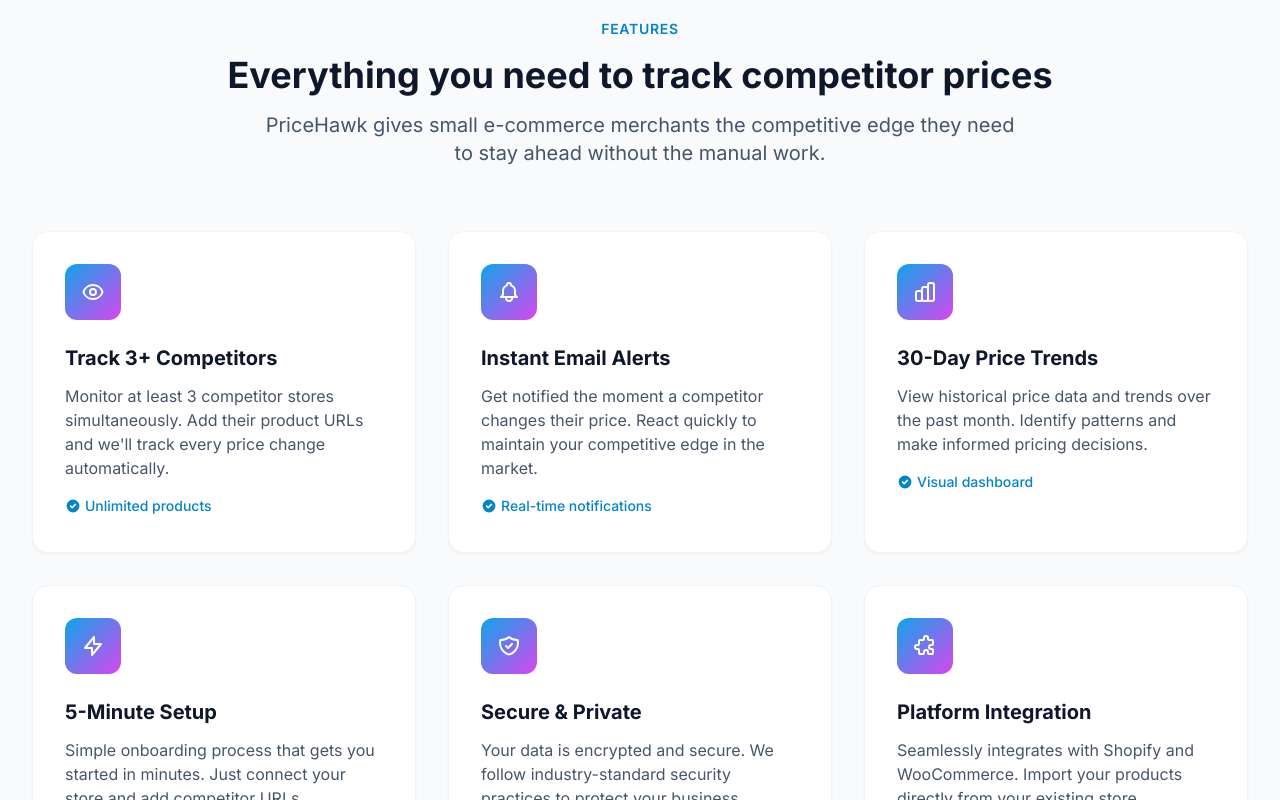
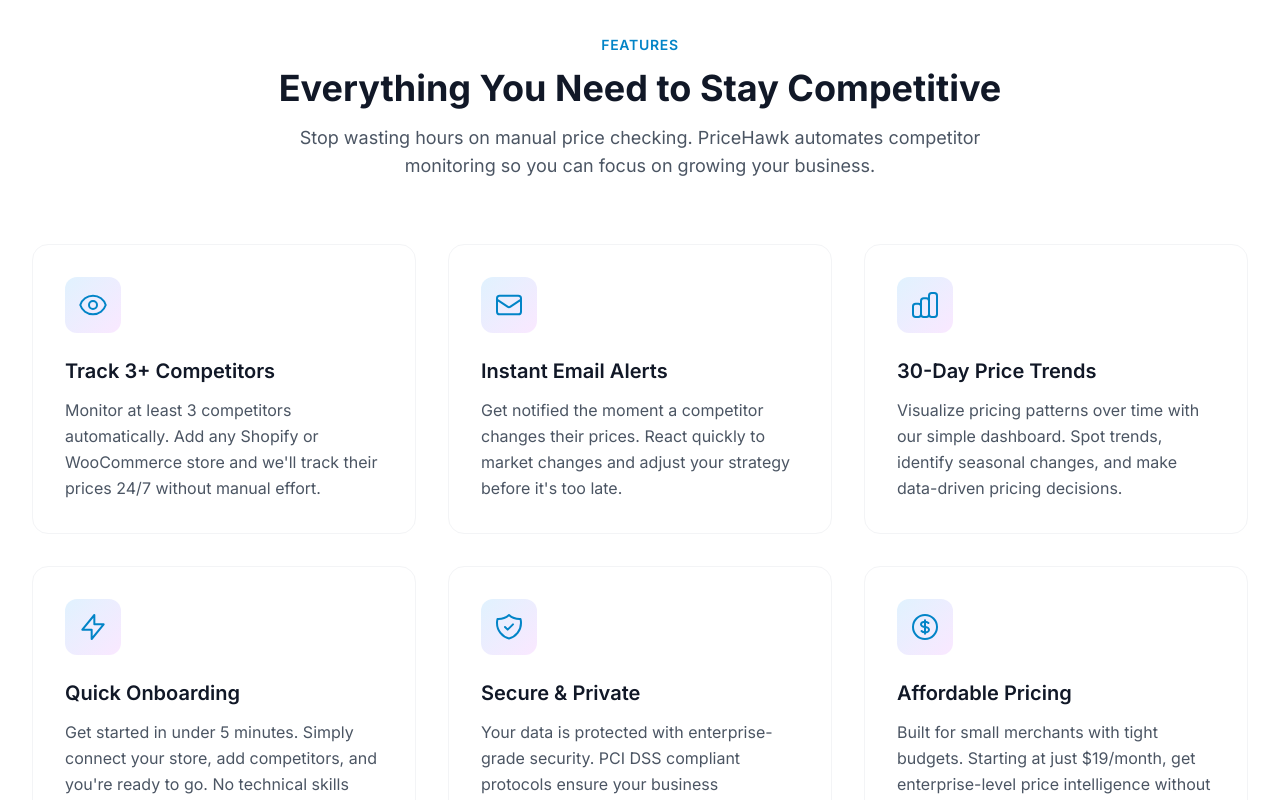
Before and after one commit to INDEX-prog/pricehawk, a Next.js app: page / in a window 1280 px wide. Shown: the part 1020-1820 px from the top of the page. Built offline with nearby package versions, Linux system fonts and the light colour scheme.

Commit message:
feat: initial project

```diff
--- a/components/Features.tsx
+++ b/components/Features.tsx
@@ -1,175 +1,105 @@
-"use client";
-
-interface Feature {
-  icon: React.ReactElement;
+export default function Features() {
+  const features: {
+    icon: React.ReactNode;
     title: string;
     description: string;
-  highlight: string;
-}
-
-const features: Feature[] = [
+  }[] = [
     {
       icon: (
-      <svg className="w-6 h-6" fill="none" stroke="currentColor" viewBox="0 0 24 24">
-        <path
-          strokeLinecap="round"
-          strokeLinejoin="round"
-          strokeWidth={2}
-          d="M15 12a3 3 0 11-6 0 3 3 0 016 0z"
-        />
-        <path
-          strokeLinecap="round"
-          strokeLinejoin="round"
-          strokeWidth={2}
-          d="M2.458 12C3.732 7.943 7.523 5 12 5c4.478 0 8.268 2.943 9.542 7-1.274 4.057-5.064 7-9.542 7-4.477 0-8.268-2.943-9.542-7z"
-        />
+        <svg className="w-8 h-8" fill="none" stroke="currentColor" viewBox="0 0 24 24">
+          <path strokeLinecap="round" strokeLinejoin="round" strokeWidth={1.5} d="M15 12a3 3 0 11-6 0 3 3 0 016 0z" />
+          <path strokeLinecap="round" strokeLinejoin="round" strokeWidth={1.5} d="M2.458 12C3.732 7.943 7.523 5 12 5c4.478 0 8.268 2.943 9.542 7-1.274 4.057-5.064 7-9.542 7-4.477 0-8.268-2.943-9.542-7z" />
         </svg>
       ),
       title: "Track 3+ Competitors",
       description:
-      "Monitor at least 3 competitor stores simultaneously. Add their product URLs and we'll track every price change automatically.",
-    highlight: "Unlimited products",
+        "Monitor at least 3 competitors automatically. Add any Shopify or WooCommerce store and we'll track their prices 24/7 without manual effort.",
     },
     {
       icon: (
-      <svg className="w-6 h-6" fill="none" stroke="currentColor" viewBox="0 0 24 24">
-        <path
-          strokeLinecap="round"
-          strokeLinejoin="round"
-          strokeWidth={2}
-          d="M15 17h5l-1.405-1.405A2.032 2.032 0 0118 14.158V11a6.002 6.002 0 00-4-5.659V5a2 2 0 10-4 0v.341C7.67 6.165 6 8.388 6 11v3.159c0 .538-.214 1.055-.595 1.436L4 17h5m6 0v1a3 3 0 11-6 0v-1m6 0H9"
-        />
+        <svg className="w-8 h-8" fill="none" stroke="currentColor" viewBox="0 0 24 24">
+          <path strokeLinecap="round" strokeLinejoin="round" strokeWidth={1.5} d="M3 8l7.89 5.26a2 2 0 002.22 0L21 8M5 19h14a2 2 0 002-2V7a2 2 0 00-2-2H5a2 2 0 00-2 2v10a2 2 0 002 2z" />
         </svg>
       ),
       title: "Instant Email Alerts",
       description:
-      "Get notified the moment a competitor changes their price. React quickly to maintain your competitive edge in the market.",
-    highlight: "Real-time notifications",
+        "Get notified the moment a competitor changes their prices. React quickly to market changes and adjust your strategy before it's too late.",
     },
     {
       icon: (
-      <svg className="w-6 h-6" fill="none" stroke="currentColor" viewBox="0 0 24 24">
-        <path
-          strokeLinecap="round"
-          strokeLinejoin="round"
-          strokeWidth={2}
-          d="M9 19v-6a2 2 0 00-2-2H5a2 2 0 00-2 2v6a2 2 0 002 2h2a2 2 0 002-2zm0 0V9a2 2 0 012-2h2a2 2 0 012 2v10m-6 0a2 2 0 002 2h2a2 2 0 002-2m0 0V5a2 2 0 012-2h2a2 2 0 012 2v14a2 2 0 01-2 2h-2a2 2 0 01-2-2z"
-        />
+        <svg className="w-8 h-8" fill="none" stroke="currentColor" viewBox="0 0 24 24">
+          <path strokeLinecap="round" strokeLinejoin="round" strokeWidth={1.5} d="M9 19v-6a2 2 0 00-2-2H5a2 2 0 00-2 2v6a2 2 0 002 2h2a2 2 0 002-2zm0 0V9a2 2 0 012-2h2a2 2 0 012 2v10m-6 0a2 2 0 002 2h2a2 2 0 002-2m0 0V5a2 2 0 012-2h2a2 2 0 012 2v14a2 2 0 01-2 2h-2a2 2 0 01-2-2z" />
         </svg>
       ),
       title: "30-Day Price Trends",
       description:
-      "View historical price data and trends over the past month. Identify patterns and make informed pricing decisions.",
-    highlight: "Visual dashboard",
+        "Visualize pricing patterns over time with our simple dashboard. Spot trends, identify seasonal changes, and make data-driven pricing decisions.",
     },
     {
       icon: (
-      <svg className="w-6 h-6" fill="none" stroke="currentColor" viewBox="0 0 24 24">
-        <path
-          strokeLinecap="round"
-          strokeLinejoin="round"
-          strokeWidth={2}
-          d="M13 10V3L4 14h7v7l9-11h-7z"
-        />
+        <svg className="w-8 h-8" fill="none" stroke="currentColor" viewBox="0 0 24 24">
+          <path strokeLinecap="round" strokeLinejoin="round" strokeWidth={1.5} d="M13 10V3L4 14h7v7l9-11h-7z" />
         </svg>
       ),
-    title: "5-Minute Setup",
+      title: "Quick Onboarding",
       description:
-      "Simple onboarding process that gets you started in minutes. Just connect your store and add competitor URLs.",
-    highlight: "No technical skills needed",
+        "Get started in under 5 minutes. Simply connect your store, add competitors, and you're ready to go. No technical skills required.",
     },
     {
       icon: (
-      <svg className="w-6 h-6" fill="none" stroke="currentColor" viewBox="0 0 24 24">
-        <path
-          strokeLinecap="round"
-          strokeLinejoin="round"
-          strokeWidth={2}
-          d="M9 12l2 2 4-4m5.618-4.016A11.955 11.955 0 0112 2.944a11.955 11.955 0 01-8.618 3.04A12.02 12.02 0 003 9c0 5.591 3.824 10.29 9 11.622 5.176-1.332 9-6.03 9-11.622 0-1.042-.133-2.052-.382-3.016z"
-        />
+        <svg className="w-8 h-8" fill="none" stroke="currentColor" viewBox="0 0 24 24">
+          <path strokeLinecap="round" strokeLinejoin="round" strokeWidth={1.5} d="M9 12l2 2 4-4m5.618-4.016A11.955 11.955 0 0112 2.944a11.955 11.955 0 01-8.618 3.04A12.02 12.02 0 003 9c0 5.591 3.824 10.29 9 11.622 5.176-1.332 9-6.03 9-11.622 0-1.042-.133-2.052-.382-3.016z" />
         </svg>
       ),
       title: "Secure & Private",
       description:
-      "Your data is encrypted and secure. We follow industry-standard security practices to protect your business information.",
-    highlight: "PCI DSS compliant",
+        "Your data is protected with enterprise-grade security. PCI DSS compliant protocols ensure your business information stays safe.",
     },
     {
       icon: (
-      <svg className="w-6 h-6" fill="none" stroke="currentColor" viewBox="0 0 24 24">
-        <path
-          strokeLinecap="round"
-          strokeLinejoin="round"
-          strokeWidth={2}
-          d="M11 4a2 2 0 114 0v1a1 1 0 001 1h3a1 1 0 011 1v3a1 1 0 01-1 1h-1a2 2 0 100 4h1a1 1 0 011 1v3a1 1 0 01-1 1h-3a1 1 0 01-1-1v-1a2 2 0 10-4 0v1a1 1 0 01-1 1H7a1 1 0 01-1-1v-3a1 1 0 00-1-1H4a2 2 0 110-4h1a1 1 0 001-1V7a1 1 0 011-1h3a1 1 0 001-1V4z"
-        />
+        <svg className="w-8 h-8" fill="none" stroke="currentColor" viewBox="0 0 24 24">
+          <path strokeLinecap="round" strokeLinejoin="round" strokeWidth={1.5} d="M12 8c-1.657 0-3 .895-3 2s1.343 2 3 2 3 .895 3 2-1.343 2-3 2m0-8c1.11 0 2.08.402 2.599 1M12 8V7m0 1v8m0 0v1m0-1c-1.11 0-2.08-.402-2.599-1M21 12a9 9 0 11-18 0 9 9 0 0118 0z" />
         </svg>
       ),
-    title: "Platform Integration",
+      title: "Affordable Pricing",
       description:
-      "Seamlessly integrates with Shopify and WooCommerce. Import your products directly from your existing store.",
-    highlight: "One-click connect",
+        "Built for small merchants with tight budgets. Starting at just $19/month, get enterprise-level price intelligence without the enterprise price tag.",
     },
   ];
 
-export default function Features(): React.ReactElement {
-  const handleFeatureView = (featureName: string): void => {
-    if (typeof window !== "undefined" && (window as Window & { trackEvent?: (name: string, params: Record<string, string>) => void }).trackEvent) {
-      (window as Window & { trackEvent: (name: string, params: Record<string, string>) => void }).trackEvent("feature_view", { feature: featureName });
-    }
-  };
-
   return (
-    <section id="features" className="py-20 px-4 sm:px-6 lg:px-8 bg-slate-50">
+    <section id="features" className="section-padding bg-white">
       <div className="max-w-7xl mx-auto">
         {/* Section Header */}
-        <div className="text-center mb-16">
-          <span className="inline-block text-primary-600 font-semibold text-sm uppercase tracking-wider mb-4">
+        <div className="text-center max-w-3xl mx-auto mb-16">
+          <span className="text-primary-600 font-semibold text-sm uppercase tracking-wider">
             Features
           </span>
-          <h2 className="text-3xl sm:text-4xl font-bold text-slate-900 mb-4">
-            Everything you need to track competitor prices
+          <h2 className="text-3xl md:text-4xl font-bold text-gray-900 mt-3 mb-4">
+            Everything You Need to Stay Competitive
           </h2>
-          <p className="text-xl text-slate-600 max-w-3xl mx-auto">
-            PriceHawk gives small e-commerce merchants the competitive edge they
-            need to stay ahead without the manual work.
+          <p className="text-lg text-gray-600">
+            Stop wasting hours on manual price checking. PriceHawk automates competitor
+            monitoring so you can focus on growing your business.
           </p>
         </div>
 
         {/* Features Grid */}
         <div className="grid md:grid-cols-2 lg:grid-cols-3 gap-8">
-          {features.map((feature: Feature, index: number) => (
+          {features.map((feature, index) => (
             <div
               key={index}
-              className="bg-white rounded-2xl p-8 shadow-sm hover:shadow-xl transition-all duration-300 border border-slate-100 hover:border-primary-100 group"
-              onMouseEnter={() => handleFeatureView(feature.title)}
+              className="group relative bg-white rounded-2xl p-8 border border-gray-100 hover:border-primary-200 hover:shadow-xl transition-all duration-300"
             >
-              {/* Icon */}
-              <div className="w-14 h-14 bg-gradient-to-br from-primary-500 to-accent-500 rounded-xl flex items-center justify-center text-white mb-6 group-hover:scale-110 transition-transform">
+              <div className="w-14 h-14 bg-gradient-to-br from-primary-100 to-accent-100 rounded-xl flex items-center justify-center text-primary-600 mb-6 group-hover:scale-110 transition-transform duration-300">
                 {feature.icon}
               </div>
-
-              {/* Content */}
-              <h3 className="text-xl font-bold text-slate-900 mb-3">
+              <h3 className="text-xl font-semibold text-gray-900 mb-3">
                 {feature.title}
               </h3>
-              <p className="text-slate-600 mb-4">{feature.description}</p>
-
-              {/* Highlight Badge */}
-              <span className="inline-flex items-center text-sm text-primary-600 font-medium">
-                <svg
-                  className="w-4 h-4 mr-1"
-                  fill="currentColor"
-                  viewBox="0 0 20 20"
-                >
-                  <path
-                    fillRule="evenodd"
-                    d="M10 18a8 8 0 100-16 8 8 0 000 16zm3.707-9.293a1 1 0 00-1.414-1.414L9 10.586 7.707 9.293a1 1 0 00-1.414 1.414l2 2a1 1 0 001.414 0l4-4z"
-                    clipRule="evenodd"
-                  />
-                </svg>
-                {feature.highlight}
-              </span>
+              <p className="text-gray-600 leading-relaxed">
+                {feature.description}
+              </p>
             </div>
           ))}
         </div>
```
Lines whose indentation alone changed are shown as unchanged.
